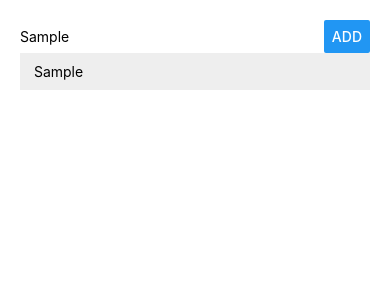
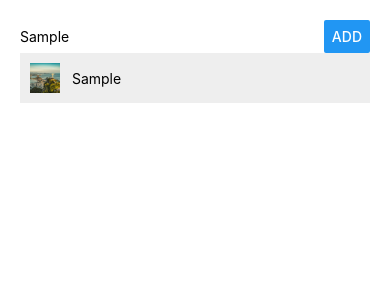
Before and after one commit to Davigl/react-native-redux, a React Native app: screen / in a window 390 px wide. Both pictures are taken after typing "Sample" into the empty fields and a click on the button "ADD". Shown: the top 300 px of the page. Built offline with nearby package versions, Linux system fonts and the light colour scheme.

Commit message:
adding static images.

```diff
--- a/App.js
+++ b/App.js
@@ -11,6 +11,7 @@
 
 import PlaceInput from "./src/components/PlaceInput/PlaceInput";
 import PlaceList from "./src/components/PlaceList/PlaceList";
+import placeImage from "./src/assets/brazil.jpg";
 
 export default class App extends Component {
   state = {
@@ -28,7 +29,8 @@
       return {
         places: prevState.places.concat({
           key: Math.random(),
-          value: placeName
+          name: placeName,
+          image: placeImage
         })
       };
     });
--- a/src/components/ListItem/ListItem.js
+++ b/src/components/ListItem/ListItem.js
@@ -1,9 +1,14 @@
 import React from "React";
-import { View, Text, StyleSheet, TouchableOpacity } from "react-native";
+import { View, Text, StyleSheet, TouchableOpacity, Image } from "react-native";
 
 const listItem = props => (
   <TouchableOpacity onPress={props.onItemPressed}>
     <View style={styles.listItem}>
+      <Image
+        resizeMode="cover"
+        source={props.placeImage}
+        style={styles.placeImage}
+      />
       <Text> {props.placeName} </Text>
     </View>
   </TouchableOpacity>
@@ -14,7 +19,14 @@
     width: "100%",
     padding: 10,
     backgroundColor: "#eee",
-    marginBottom: 5
+    marginBottom: 5,
+    flexDirection: "row",
+    alignItems: "center"
+  },
+  placeImage: {
+    marginRight: 8,
+    height: 30,
+    width: 30
   }
 });
 
--- a/src/components/PlaceList/PlaceList.js
+++ b/src/components/PlaceList/PlaceList.js
@@ -10,7 +10,8 @@
       data={props.places}
       renderItem={info => (
         <ListItem
-          placeName={info.item.value}
+          placeName={info.item.name}
+          placeImage={info.item.image}
           onItemPressed={() => props.onItemDeleted(info.item.key)}
         />
       )}
```
Also changed, not shown: src/assets/brazil.jpg (added).
